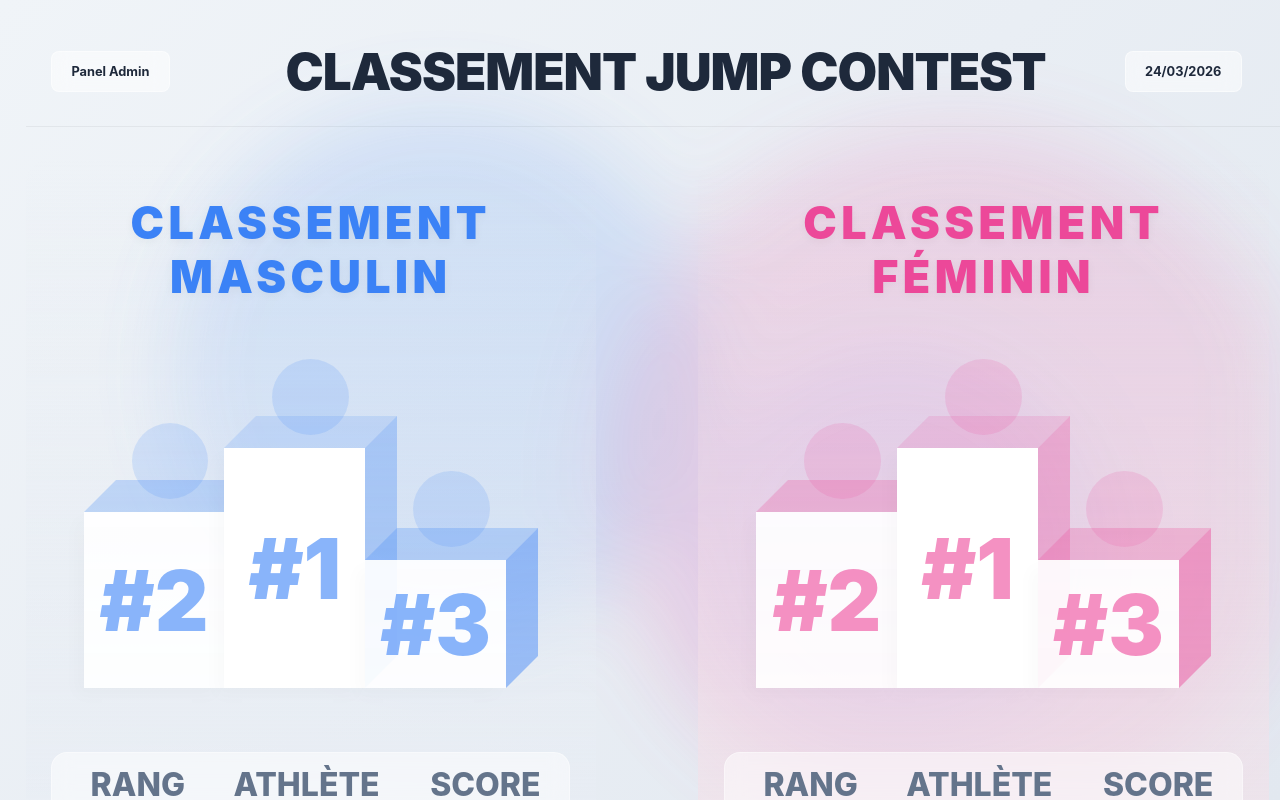
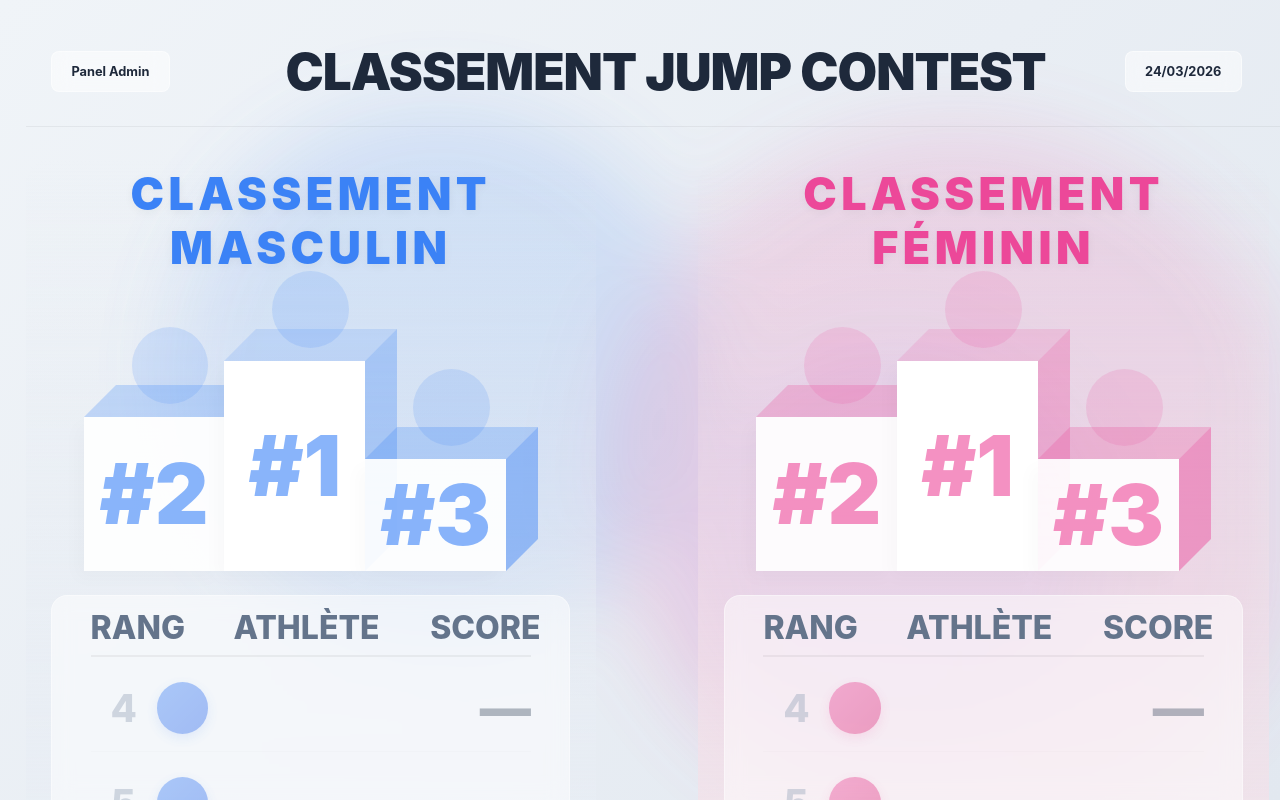
Before and after one commit to FantasmaGlad/sautBPJEPS, a Next.js app: page / in a window 1280 px wide. Built offline with nearby package versions, Linux system fonts and the light colour scheme; no server answers; the database is empty.

Commit message:
Layout: Group Podium and Table, fix overlaps, center to bottom

```diff
--- a/src/app/page.tsx
+++ b/src/app/page.tsx
@@ -243,17 +243,20 @@ export default function Home() {
         <h2 style={{
           textAlign: "center", color: themeColor, fontSize: "clamp(2.5rem, 3.5vw, 5rem)",
           fontWeight: 900, textTransform: "uppercase", letterSpacing: "0.1em", fontStyle: "normal",
-          marginBottom: "8vh", textShadow: "0 2px 10px rgba(0,0,0,0.05)"
+          marginTop: "1vh", marginBottom: "2vh", textShadow: "0 2px 10px rgba(0,0,0,0.05)"
         }}>
           {title}
         </h2>
 
+        {/* Vertically Centered Content Wrapper */}
+        <div style={{ flex: 1, display: "flex", flexDirection: "column", justifyContent: "center", width: "100%", paddingBottom: "2vh" }}>
+
           {/* Podium Area (Top 3) */}
           <div style={{
             display: "flex", alignItems: "flex-end", justifyContent: "center", width: "100%",
-          height: "40vh", marginBottom: "8vh",
+            height: "35vh", marginBottom: "3vh",
           }}>
-          <div style={{ display: "flex", alignItems: "flex-end", justifyContent: "center", width: "100%", height: "100%", paddingRight: "2.5vw" }}>
+            <div style={{ display: "flex", alignItems: "flex-end", justifyContent: "center", width: "100%", height: "100%", paddingRight: "2.5vw", paddingTop: "5vw" }}>
               <PodiumCard score={top3[0]} rank={2} themeRGB={gender === "Homme" || gender === "H" ? "59,130,246" : "236,72,153"} height="55%" />
               <PodiumCard score={top3[1]} rank={1} themeRGB={gender === "Homme" || gender === "H" ? "59,130,246" : "236,72,153"} height="75%" />
               <PodiumCard score={top3[2]} rank={3} themeRGB={gender === "Homme" || gender === "H" ? "59,130,246" : "236,72,153"} height="40%" />
@@ -261,7 +264,7 @@ export default function Home() {
           </div>
 
           {/* Table Area (Ranks 4-5) */}
-        <div style={{ flex: 1, display: "flex", flexDirection: "column", justifyContent: "flex-end" }}>
+          <div style={{ width: "100%", display: "flex", flexDirection: "column" }}>
             <div style={{
               background: "rgba(255,255,255,0.5)", backdropFilter: "blur(10px)",
               borderRadius: "2vh", padding: "1.5vh 3vw", border: "1px solid rgba(255,255,255,0.4)",
@@ -301,6 +304,7 @@ export default function Home() {
                 </div>
               </div>
             ))}
+          </div>
         </div>
       </div>
       </div>
```
Lines whose indentation alone changed are shown as unchanged.
